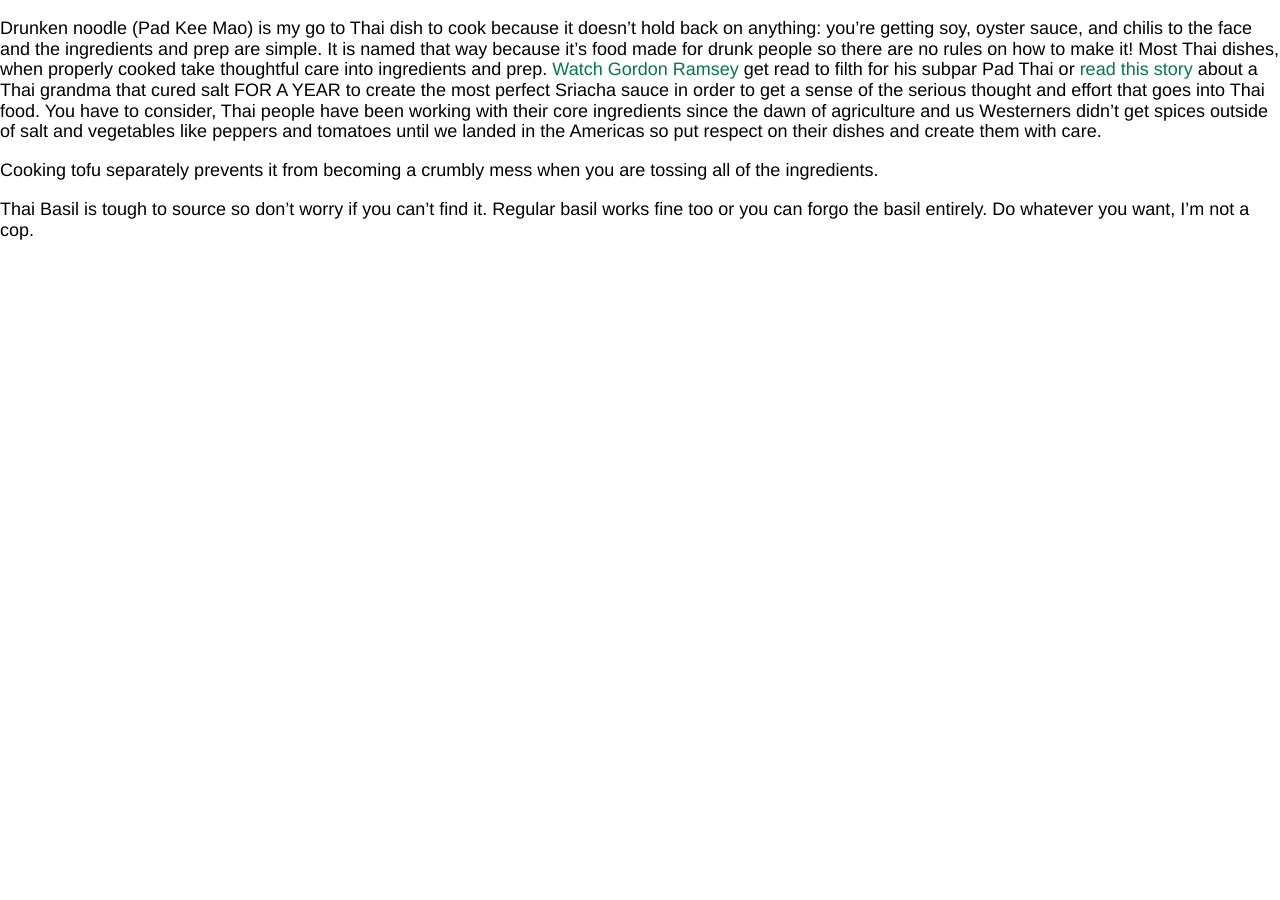
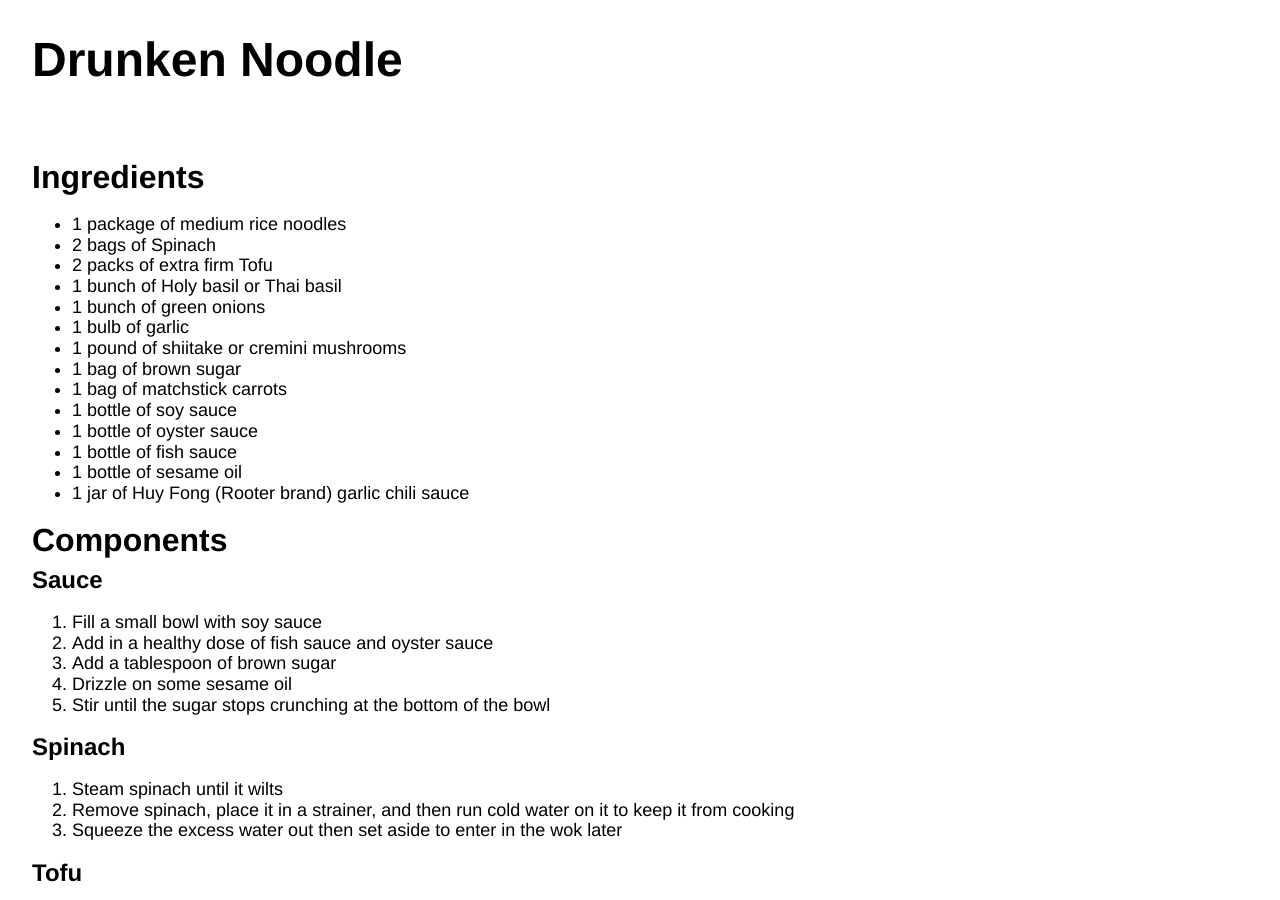
Before and after one commit to ecupaio/bowl_blog, a Jekyll site: the page built from _recipes/drunken-noodle.md, in a window 1280 px wide and 900 px high. Built offline with Jekyll 4.4.1, drawn with Linux system fonts in a browser that asks for light colours; nearby versions of some CDN libraries; some of the changed text lies outside the part shown.

Commit message:
added structure for recipe page layout

```diff
--- a/_config.yml
+++ b/_config.yml
@@ -27,15 +27,12 @@ defaults:
   values:
     layout: default
 - scope:
-    type: 'recipe'
+    type: 'recipes'
   values:
-    permalink: /:title/
     layout: recipe
-
+    permalink: /recipe/:title/
 collections:
   recipes:
     output: true
-    permalink: /:title/
-    layout: 'recipe'
   pages:
     output: true
--- a/_layouts/recipe.html
+++ b/_layouts/recipe.html
@@ -18,9 +18,36 @@ layout: default
     </div>
   </section>
   <section id="recipe-body">
-
+    <div class="ingredients">
+      <h3>Ingredients</h3>
+      <ul>
+        {% for ingredient in page.ingredients %}
+        <li>{{ ingredient }}</li>
+        {% endfor %}
+      </ul>
+    </div>
+    <div class="components">
+      <h3>Components</h3>
+      {% for component in page.components %}
+      <div class="component">
+        <h4 class="component-title">{{ component.title }}</h4>
+        <div class="component-steps">
+          <ol>
+            {% for step in component.steps %}
+            <li>{{ step }}</li>
+            {% endfor %}
+          </ol>
+        </div>
+      </div>
+      {% endfor %}
+    </div>
+    <div class="bowl">
+      <h3>Bowl</h3>
+      {{ page.bowl | markdownify }}
+    </div>
   </section>
   <section id="recipe-notes">
-    {{ page.content }}
+    <h3>Notes</h3>
+    {{ content | markdownify }}
   </section>
 </main>
--- a/_recipes/drunken-noodle.md
+++ b/_recipes/drunken-noodle.md
@@ -3,6 +3,7 @@ title: Drunken Noodle
 desc: The Thai closing time classic with tofu and mushrooms instead of meat
 vegetarian: true
 vegan: true
+
 ingredients:
 - 1 package of medium rice noodles
 - 2 bags of Spinach
@@ -55,7 +56,7 @@ components:
   - Add some extra sauce and toss ingredients until mixed through
   - Remove from heat and you're done
 ---
-Drunken noodle (Pad Kee Mao) is my go to Thai dish to cook because it doesn't hold back on anything: you're getting soy, oyster sauce, and chilis to the face and the ingredients and prep are simple. It is named that way because it's food made for drunk people so there are no rules on how to make it! Most Thai dishes, when properly cooked take thoughtful care into ingredients and prep. [Watch Gordon Ramsey](https://youtu.be/DsyfYJ5Ou3g?t=115) get read to filth for his subpar Pad Thai or [read this story](https://www.npr.org/sections/thesalt/2019/01/16/681944292/in-home-of-original-sriracha-sauce-thais-say-rooster-brand-is-nothing-to-crow-ab) about a Thai grandma that cured salt FOR A YEAR to create the most perfect Sriacha sauce in order to get a sense of the serious thought and effort that goes into Thai food. You have to consider, Thai people have been working with their core ingredients since the dawn of agriculture and us Westerners didn't get spices outside of salt and vegetables like peppers and tomatoes until we landed in the Americas so put respect on their dishes and create them with care.
+Drunken noodle (Pad Kee Mao) is my go to Thai dish to cook because it doesn't hold back on anything: you're getting soy, oyster sauce, and chilis to the face and the ingredients and prep are simple. It is named that way because it's food made for drunk people so there are no rules on how to make it! Most Thai dishes, when properly cooked take thoughtful care into ingredients and prep. [Watch Gordon Ramsey](https://youtu.be/DsyfYJ5Ou3g?t=115) get read to filth for his subpar Pad Thai or [read this story](https://www.npr.org/sections/thesalt/2019/01/16/681944292/in-home-of-original-sriracha-sauce-thais-say-rooster-brand-is-nothing-to-crow-ab) about a Thai grandma that cured salt FOR A YEAR to create the most perfect Sriacha sauce in order to get a sense of the serious thought and effort that goes into Thai food.
 
 Cooking tofu separately prevents it from becoming a crumbly mess when you are tossing all of the ingredients.
 
```
